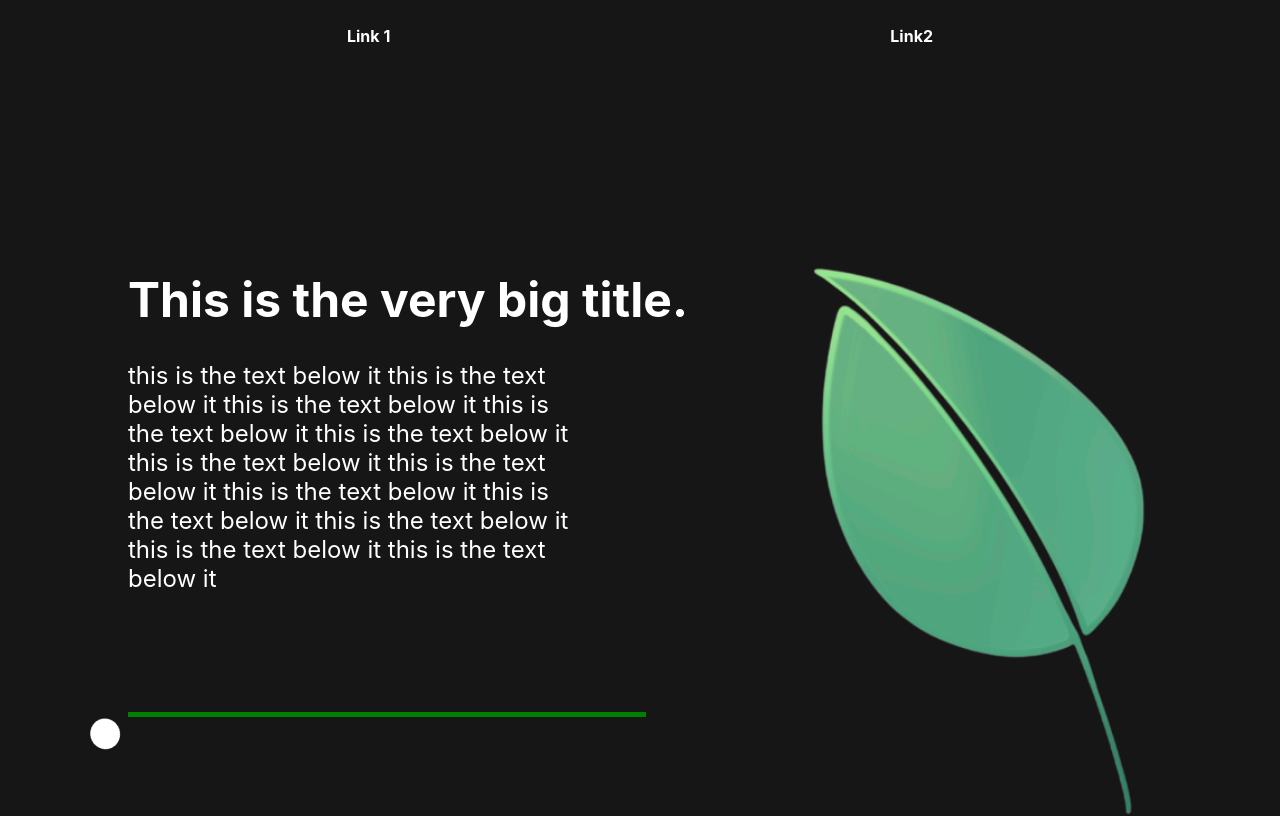
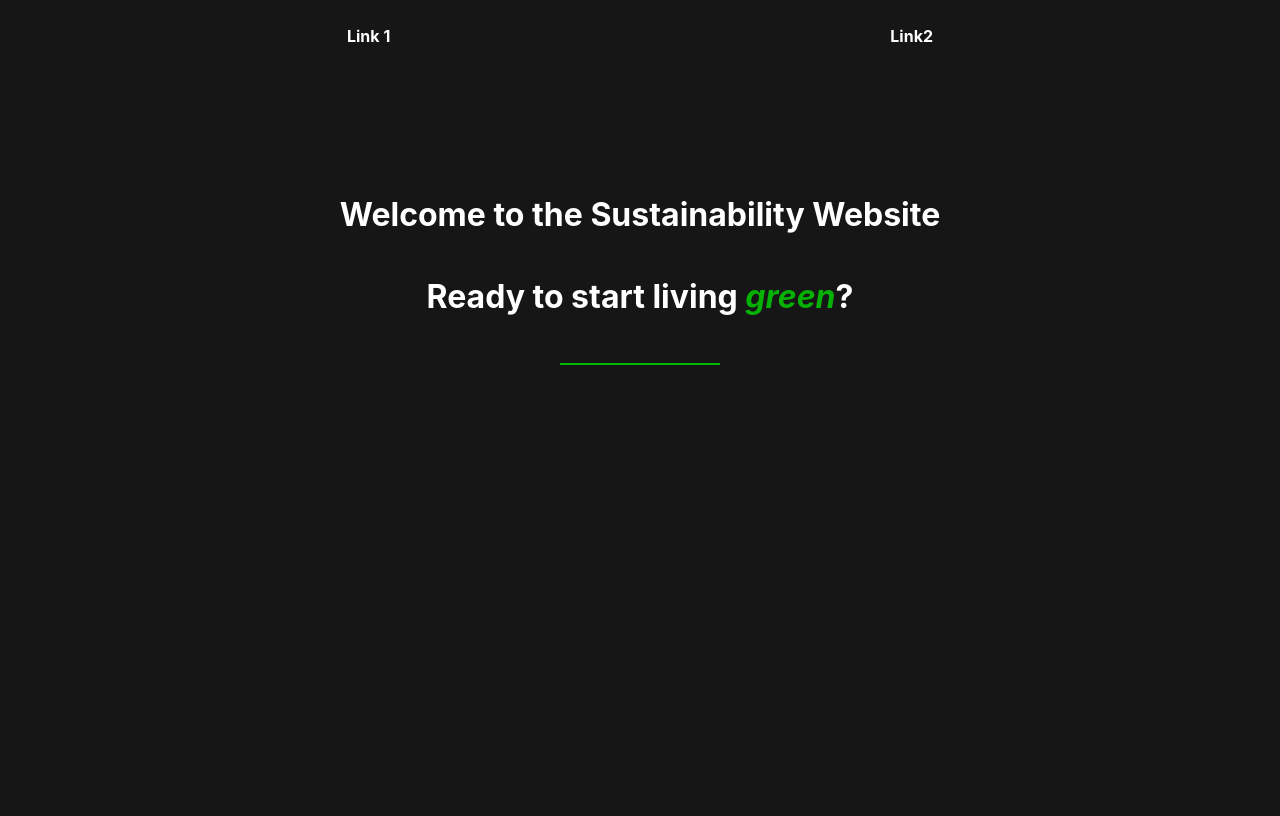
Before and after one commit to ThisIs-RJP/Sustainability_Website, a React (Create React App) app: page / in a window 1280 px wide. Shown: the top 816 px of the page. Built offline with nearby package versions, Linux system fonts and the light colour scheme.

Commit message:
Update App.js

```diff
--- a/src/App.js
+++ b/src/App.js
@@ -50,8 +50,34 @@ function App() {
           <div className='gapBox'>
           </div>
           <b><a href="youtube.com" className='link'> Link2 </a></b>
+        </div>
+      </animated.div>
 
+      {/* Got to put something below the navBar.........
+        ############################################################################## */}
+
+      <div className='titleFadeDiv'>
+        <h1 className="titleFade">
+          Welcome to the Sustainability Website
+        </h1>
+      </div>
+      <div className='belowTitle'>
+        <h1 className="textFade">
+          Ready to start living <i className='whiteToGreen'>green</i>?
+        </h1>
+      </div>
+      <div className="greenLineSlot">
+        <div className='greenLineTitle'>
+          &nbsp;
         </div>
+        <div className="boxBlack">
+        </div>
+        {/* <div className="boxBlack2">
+        </div> */}
+      </div>
+
+      <animated.div style={fadeIn}>
+
         {/* <animated.div style={fadeIn}> */}
         <div className='container1'>
           <div className='textBox1'>
```
